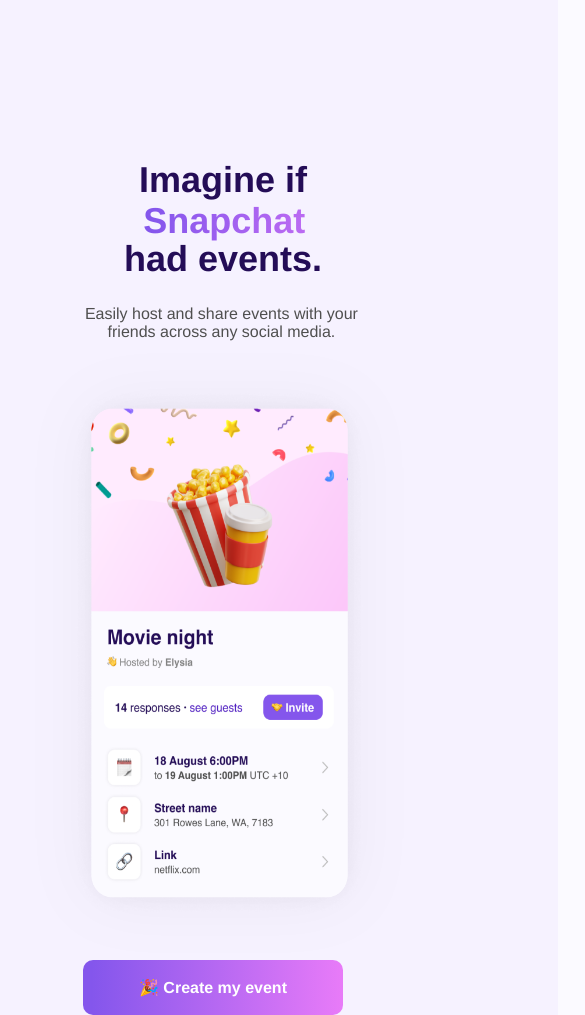
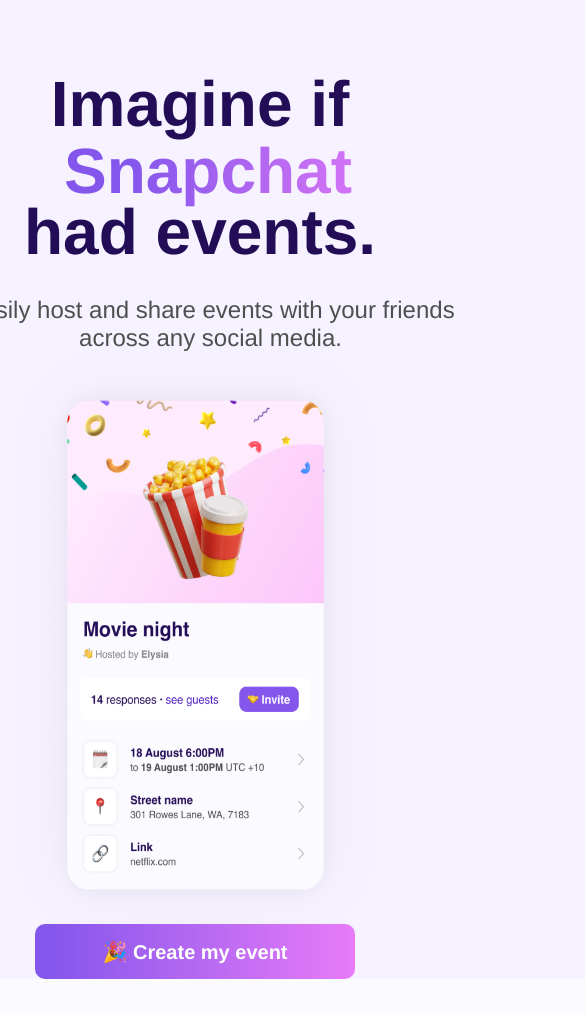
Before and after one commit to adrianomisina/Front-End-Technical-Assessment-, a React (Create React App) app: page / in a window 390 px wide. Shown: the top 1015 px of the page, 585 px wide, since content can reach past the window. After the commit the page ends 979 px from the top, so only its background shows below. Built offline with nearby package versions, Linux system fonts and the light colour scheme.

Commit message:
third commit

```diff
--- a/src/components/Home/Home.jsx
+++ b/src/components/Home/Home.jsx
@@ -19,10 +19,10 @@ const Home = () => {
                 had events.
             </h1>
             <p>Easily host and share events with your friends across any social media.</p>
+          </div>
             <NavLink to='./event' className={styles.btn}>
             🎉 Create my event
             </NavLink>
-          </div>
         </div>
       </div>
     </div>
--- a/src/components/Home/Home.module.css
+++ b/src/components/Home/Home.module.css
@@ -81,21 +81,19 @@ body {
   flex-direction: row;
   justify-content: center;
   align-items: center;
+  padding: 16px;
+  gap: 10px;
+  color: #fff;
+  text-decoration: none;
   position: absolute;
   width: 320px;
+  font-size: 20px;
+  font-weight: 700;
   height: 55px;
-  left: calc(50% - 320px/2 + 84px);
-  top: 15rem;
+  left: calc(50% - 405px/2 + 436px);
+  top: 622px;
   background: linear-gradient(90deg, #8456EC 3.25%, #E87BF8 100%);
   border-radius: 10px;
-  font-style: normal;
-  font-weight: 700;
-  font-size: 20px;
-  line-height: 23px;
-  color: #FFFFFF;
-  border: none;
-  cursor: pointer;
-  text-decoration: none;
 }
 
 .grid_invite {
@@ -113,53 +111,74 @@ filter: drop-shadow(0px 0px 46.8696px rgba(0, 0, 0, 0.05));
 border-radius: 35.1522px;
 }
 
-@media(max-width: 800px) {
-  .container_grid {
+@media(max-width:960px) {
+  .container {
     display: grid;
     grid-template-columns: 1fr;
+  }
+  .container_grid {
+    display: flex;
+    justify-content: center;
+    flex-direction: column;
+    position: relative;
   }
 
   .grid_heroAction {
     display: flex;
-    justify-content: center;
+    flex-direction: column;
     align-items: center;
-    flex-direction: column;
+    position: relative;
  }
 
-  .heading_text{
+ .grid_invite img {
+  width: 311px;
+  height: 548.27px;
+  left: calc(50% - 311px/2 + 0.5px);
+  top: 307px;
+  filter: drop-shadow(0px 0px 33.1283px rgba(0, 0, 0, 0.05));
+  border-radius: 24.8462px;
+ }
+
+ .heading_text {
+    display: flex;
+    flex-direction: column;
+    justify-content: center;
+    padding: 0px;
+    gap: 1rem;
     position: absolute;
+    width: 574px;
+    height: 10rem;
+    top: 60px;
+ }
+ .heading_text h1 {
+  color: #240D57;
   width: 573.91px;
   height: 192px;
-    top: 10rem;
-    left: 0;
-    margin: 0rem 11rem;
+  left: 0px;
+  top: 0px;
+  font-weight: 700;
+  text-align: center;
+  font-size: 64px;
+  line-height: 64px;
+  margin: 1rem 19rem;
  }
 
-  .heading_text span {
+ .heading_text span{
     position: absolute;
     width: 295px;
-    height: 81px;
-    margin-left: 5.8rem;
-    left: 0;
-    top: 20px;
+    height: 74px;
+    left: -10rem;
+    top: 10px;
     font-family: 'Helvetica';
     font-style: normal;
     font-weight: 700;
     font-size: 64px;
-    line-height: 78px;
+    line-height: 74px;
+    /* text-align: right; */
     background: linear-gradient(90deg, #8456EC 24.2%, #E87BF8 120.46%);
     -webkit-background-clip: text;
     -webkit-text-fill-color: transparent;
  }
-
-  .heading_text h1,
-  .heading_text span {
-    display: flex;
-    flex-direction: column;
-    align-items: center;
-    justify-content: center;
-  }
-
 
  .heading_text p {
   width: 521px;
@@ -174,82 +193,25 @@ border-radius: 35.1522px;
   flex: none;
   order: 1;
   flex-grow: 0;
+  margin: 0 20rem;
  }
 
-  .btn{
+ .btn {
   display: flex;
   flex-direction: row;
   justify-content: center;
   align-items: center;
   padding: 16px;
-    gap: 10px;
-    position: absolute;
+  color: #fff;
+  text-decoration: none;
+  position: relative;
   width: 320px;
+  font-size: 20px;
+  z-index: 1;
+  font-weight: 700;
   height: 55px;
-    top: 52rem;
-    margin-bottom: 4rem !important;
-    bottom: 5rem;
-    margin-left: -8rem;
-    background: linear-gradient(90deg, #8456EC 3.25%, #E87BF8 100%);
-    border-radius: 10px;
-  }
-
-  .grid_invite img {
-    position: absolute;
-    width: 311px;
-    height: 548.27px;
-    left: calc(50% - 311px/2 + 0.5px);
-    top: 379px;
+  margin-bottom: 5rem;
+  top: 860px;
   left: 0;
-    filter: drop-shadow(0px 0px 33.1283px rgba(0, 0, 0, 0.05));
-    border-radius: 24.8462px;
-    margin: 2rem 16rem;
   }
 }
-
-@media (max-width: 600px) {
-  .container {
-    width: fit-content;
-  }
-
-  .grid_invite img {
-    margin: 0px 4rem;
-  }
-
-  .heading_text {
-    margin: 0 -1rem;
-  }
-
-  .heading_text h1,
-  .heading_text span {
-    font-size: 36px;
-    line-height: 1.1;
-  }
-
-  .heading_text p {
-    width: 321px;
-    height: 36px;
-    margin: 11px 11rem;
-    font-family: 'Helvetica';
-    font-style: normal;
-    font-weight: 300;
-    font-size: 16px;
-    line-height: 18px;
-    text-align: center;
-    color: #4F4F4F;
-    flex: none;
-    order: 1;
-    flex-grow: 0;
-  }
-
-  .btn {
-    font-size: 1rem;
-    width: 260px;
-    top: 50rem;
-    margin-bottom: 4rem !important;
-    bottom: 5rem;
-    margin-left: -7rem;
-    background: linear-gradient(90deg, #8456EC 3.25%, #E87BF8 100%);
-    border-radius: 10px;
-  }
-}
```
Lines whose indentation alone changed are shown as unchanged.
